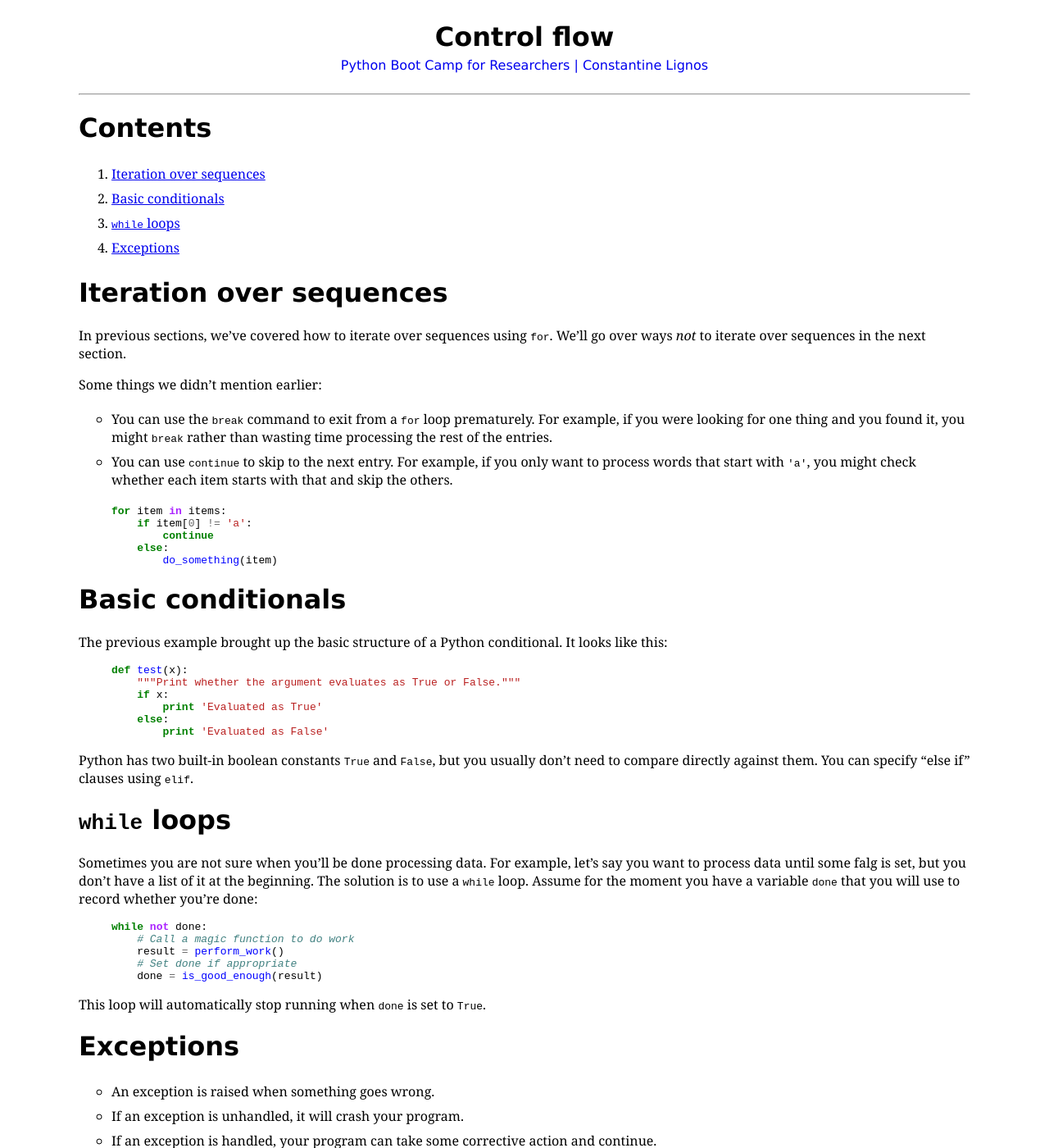
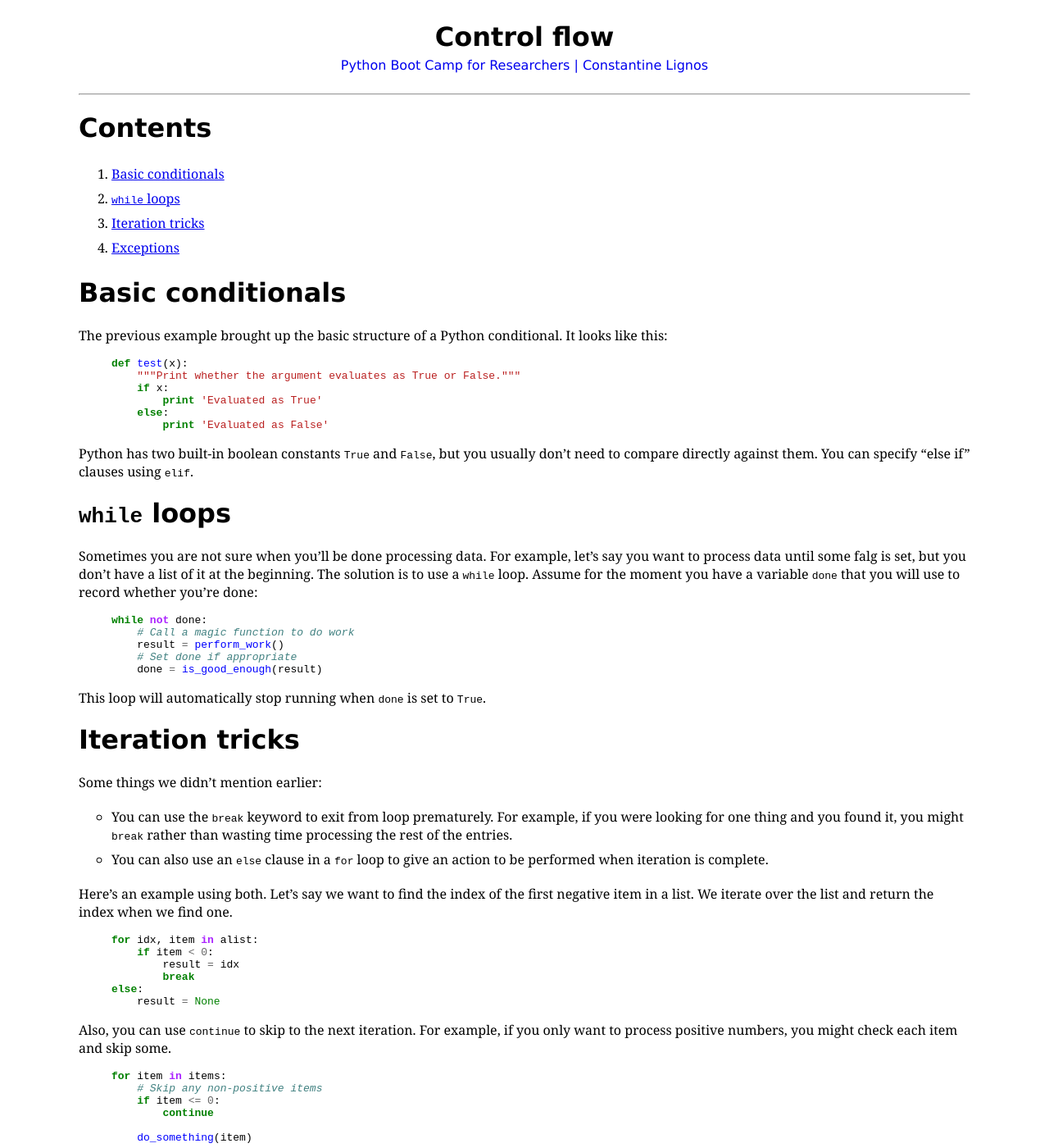
Before and after one commit to pybootcamp/pybootcamp.github.io, a Jekyll site: the page built from bootcamp/iteration.md, in a window 1280 px wide and 1400 px high. Shown: the whole window at 82% size. Built offline with Jekyll 4.4.1, drawn with Linux system fonts in a browser that asks for light colours; comment, search, counter and statistics services are not loaded.

Commit message:
Clean up iteration examples.

```diff
--- a/bootcamp/iteration.md
+++ b/bootcamp/iteration.md
@@ -7,30 +7,6 @@ title: Control flow
 {:.no_toc}
 1. TOC
 {:toc}
-
-# Iteration over sequences
-
-In previous sections, we've covered how to iterate over sequences
-using `for`. We'll go over ways _not_ to iterate over sequences in the
-next section.
-
-Some things we didn't mention earlier:
-- You can use the `break` command to exit from a `for` loop
-prematurely. For example, if you were looking for one thing and you
-found it, you might `break` rather than wasting time processing the
-rest of the entries.
-- You can use `continue` to skip to the next entry. For example, if
-you only want to process words that start with `'a'`, you might check
-whether each item starts with that and skip the others.
-
-{% highlight python %}
-for item in items:
-    if item[0] != 'a':
-        continue
-    else:
-        do_something(item)
-{% endhighlight %}
-
 
 # Basic conditionals
 
@@ -68,6 +44,44 @@ while not done:
 
 This loop will automatically stop running when `done` is set to `True`.
 
+
+# Iteration tricks
+
+Some things we didn't mention earlier:
+
+- You can use the `break` keyword to exit from loop prematurely. For
+example, if you were looking for one thing and you
+found it, you might `break` rather than wasting time processing the
+rest of the entries.
+- You can also use an `else` clause in a `for` loop to give an action
+to be performed when iteration is complete.
+
+Here's an example using both. Let's say we want to find the index of
+the first negative item in a list. We iterate over the list and return
+the index when we find one.
+
+{% highlight python %}
+for idx, item in alist:
+    if item < 0:
+        result = idx
+        break
+else:
+    result = None
+{% endhighlight %}
+
+Also, you can use `continue` to skip to the next iteration. For
+example, if you only want to process positive numbers, you might check
+each item and skip some.
+
+{% highlight python %}
+for item in items:
+    # Skip any non-positive items
+    if item <= 0:
+        continue
+
+    do_something(item)
+{% endhighlight %}
+
 # Exceptions
 
 - An exception is raised when something goes wrong.
```
